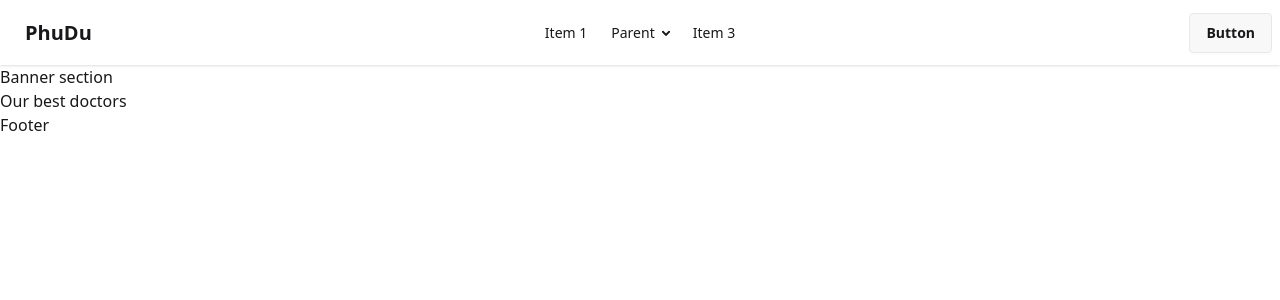
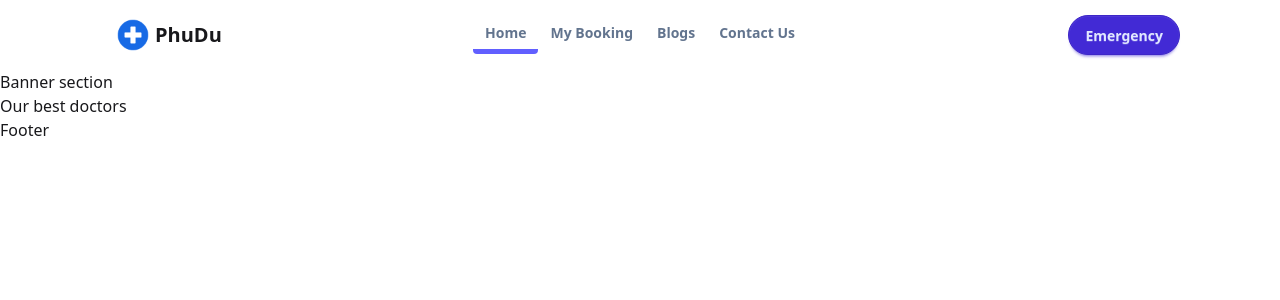
Before and after one commit to Imteazhossen/Care-Leaf-Frontend, a React (Vite) app: page / in a window 1280 px wide. Shown: the top 300 px of the page. Built offline with nearby package versions, Linux system fonts and the light colour scheme.

Commit message:
added navbar

```diff
--- a/src/Components/Navbar.jsx
+++ b/src/Components/Navbar.jsx
@@ -1,9 +1,11 @@
 import React from 'react';
-import '../assets/logo.png' ;
+import '../assets/logo.png';
+import { Link, NavLink } from 'react-router';
+import logo from '../assets/logo.png'
 
 const Navbar = () => {
     return (
-        <div className="navbar bg-base-100 shadow-sm">
+        <div className="navbar bg-base-100  px-5 md:px-25">
             <div className="navbar-start">
                 <div className="dropdown">
                     <div tabIndex={0} role="button" className="btn btn-ghost lg:hidden">
@@ -11,37 +13,26 @@ const Navbar = () => {
                     </div>
                     <ul
                         tabIndex={0}
-                        className="menu menu-sm dropdown-content bg-base-100 rounded-box z-1 mt-3 w-52 p-2 shadow">
-                        <li><a>Item 1</a></li>
-                        <li>
-                            <a>Parent</a>
-                            <ul className="p-2">
-                                <li><a>Submenu 1</a></li>
-                                <li><a>Submenu 2</a></li>
-                            </ul>
-                        </li>
-                        <li><a>Item 3</a></li>
+                        className="menu menu-sm dropdown-content bg-base-100 rounded-box z-1 mt-3 w-52 p-2 shadow ">
+                        <li className='font-bold text-slate-500 '> <NavLink to='/' className={({ isActive }) => isActive ? 'border-b-5 border-indigo-500 ' : ''}>Home</NavLink></li>
+                        <li className='font-bold text-slate-500 '> <NavLink to='/mybookings' className={({ isActive }) => isActive ? 'border-b-5 border-indigo-500 ' : ''}>My Booking</NavLink></li>
+                        <li className='font-bold text-slate-500 '> <NavLink to='/blogs' className={({ isActive }) => isActive ? 'border-b-5 border-indigo-500 ' : ''}>Blogs</NavLink></li>
+                        <li className='font-bold text-slate-500 '> <NavLink to='/contactus' className={({ isActive }) => isActive ? 'border-b-5 border-indigo-500 ' : ''}>Contact Us</NavLink></li>
+
                     </ul>
                 </div>
-                <a className="btn btn-ghost text-xl">  PhuDu</a>
+                <Link to='/'><button className="btn btn-ghost text-xl font-bold"> <img className='w-8' src={logo} alt="" /> PhuDu</button></Link>
             </div>
             <div className="navbar-center hidden lg:flex">
                 <ul className="menu menu-horizontal px-1">
-                    <li><a>Item 1</a></li>
-                    <li>
-                        <details>
-                            <summary>Parent</summary>
-                            <ul className="p-2">
-                                <li><a>Submenu 1</a></li>
-                                <li><a>Submenu 2</a></li>
-                            </ul>
-                        </details>
-                    </li>
-                    <li><a>Item 3</a></li>
+                    <li className='font-bold text-slate-500 '> <NavLink to='/' className={({ isActive }) => isActive ? 'border-b-5 border-indigo-500 ' : ''}>Home</NavLink></li>
+                    <li className='font-bold text-slate-500 '> <NavLink to='/mybookings' className={({ isActive }) => isActive ? 'border-b-5 border-indigo-500 ' : ''}>My Booking</NavLink></li>
+                    <li className='font-bold text-slate-500 '> <NavLink to='/blogs' className={({ isActive }) => isActive ? 'border-b-5 border-indigo-500 ' : ''}>Blogs</NavLink></li>
+                    <li className='font-bold text-slate-500 '> <NavLink to='/contactus' className={({ isActive }) => isActive ? 'border-b-5 border-indigo-500 ' : ''}>Contact Us</NavLink></li>
                 </ul>
             </div>
             <div className="navbar-end">
-                <a className="btn">Button</a>
+                <a className="btn btn-primary rounded-full">Emergency</a>
             </div>
         </div>
     );
--- a/src/Pages/Error.jsx
+++ b/src/Pages/Error.jsx
@@ -1,8 +1,10 @@
 import React from 'react';
+import Navbar from '../Components/Navbar';
 
 const Error = () => {
     return (
         <div>
+            <Navbar></Navbar>
             <h1>Error</h1>
         </div>
     );
```
